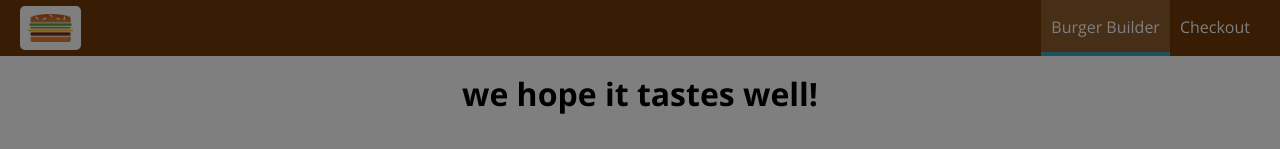
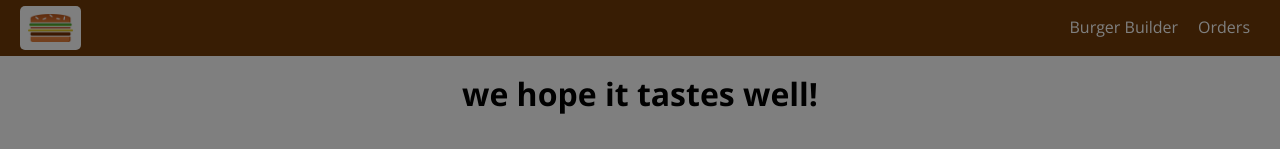
Before and after one commit to EpinderSingh/React-Burger-App, a React (Create React App) app: page /checkout in a window 1280 px wide. Shown: the top 149 px of the page. Built offline with nearby package versions, Linux system fonts and the light colour scheme.

Commit message:
Order summary

```diff
--- a/src/App.js
+++ b/src/App.js
@@ -4,6 +4,7 @@ import { Route, Switch } from 'react-router-dom';
 import Layout from './hoc/Layout/Layout';
 import BurgerBuilder from './containers/BugerBuilder/BurgerBuilder';
 import Checkout from './containers/Checkout/Checkout';
+import Orders from './containers/Orders/Orders';
 
 class App extends React.Component {
   render() {
@@ -12,6 +13,7 @@ class App extends React.Component {
         <Layout>
           <Switch>
             <Route path="/checkout" component={Checkout} />
+            <Route path="/orders" component={Orders} />
             <Route path="/" exact component={BurgerBuilder} />
           </Switch>
         </Layout>
--- a/src/components/Navigation/NavigationItems/NavigationItem/NavigationItem.js
+++ b/src/components/Navigation/NavigationItems/NavigationItem/NavigationItem.js
@@ -1,11 +1,17 @@
 import React from 'react';
+import { NavLink } from 'react-router-dom';
+
 import classes from './NavigationItem.module.css';
 
 const navigationItem = (props) => (
   <li className={classes.NavigationItem}>
-    <a href={props.link} className={props.active ? classes.active : null}>
+    <NavLink
+      to={props.link}
+      exact={props.exact}
+      activeClassName={classes.active}
+    >
       {props.children}
-    </a>
+    </NavLink>
   </li>
 );
 
--- a/src/components/Navigation/NavigationItems/NavigationItems.js
+++ b/src/components/Navigation/NavigationItems/NavigationItems.js
@@ -6,10 +6,10 @@ import NavigationItem from './NavigationItem/NavigationItem';
 const navigationItems = () => {
   return (
     <ul className={classes.NavigationItems}>
-      <NavigationItem link="/" active>
+      <NavigationItem link="/" exact>
         Burger Builder
       </NavigationItem>
-      <NavigationItem link="/">Checkout</NavigationItem>
+      <NavigationItem link="/orders">Orders</NavigationItem>
     </ul>
   );
 };
--- /dev/null
+++ b/src/components/Order/Order.js
@@ -0,0 +1,16 @@
+import React from 'react';
+
+import classes from './Order.module.css';
+
+const Order = (props) => {
+  return (
+    <div className={classes.Order}>
+      <p>Ingredients: Salad (1)</p>
+      <p>
+        Price: <strong>AU $4.45</strong>
+      </p>
+    </div>
+  );
+};
+
+export default Order;
--- /dev/null
+++ b/src/components/Order/Order.module.css
@@ -0,0 +1,8 @@
+.Order {
+  width: 80%;
+  border: 1px solid #eee;
+  box-shadow: 0 2px 3px #ccc;
+  padding: 10px;
+  margin: 10px auto;
+  box-sizing: border-box;
+}
--- a/src/containers/Orders/Orders.js
+++ b/src/containers/Orders/Orders.js
@@ -1,9 +1,37 @@
 import React, { Component } from 'react';
 
+import Order from '../../components/Order/Order';
+import axios from '../../axios-orders';
+import withErrorHandler from '../../hoc/withErrorHandler/withErrorHandler';
+
 class Orders extends Component {
+  state = {
+    orders: [],
+    loading: true,
+  };
+
+  componentDidMount() {
+    axios
+      .get('/orders.json')
+      .then((res) => {
+        const fetchedOrders = [];
+        for (let key in res.data) {
+          fetchedOrders.push({ ...res.data[key], id: key });
+        }
+        this.setState({ loading: false });
+      })
+      .catch((err) => this.setState({ loading: false }));
+  }
+
   render() {
-    return <div></div>;
+    return (
+      <div>
+        {this.state.orders.map((order) => (
+          <Order key={order.id} />
+        ))}
+      </div>
+    );
   }
 }
 
-export default Orders;
+export default withErrorHandler(Orders, axios);
```
Also changed, not shown: 1 other file (tests, documents, lock files or other folders).
